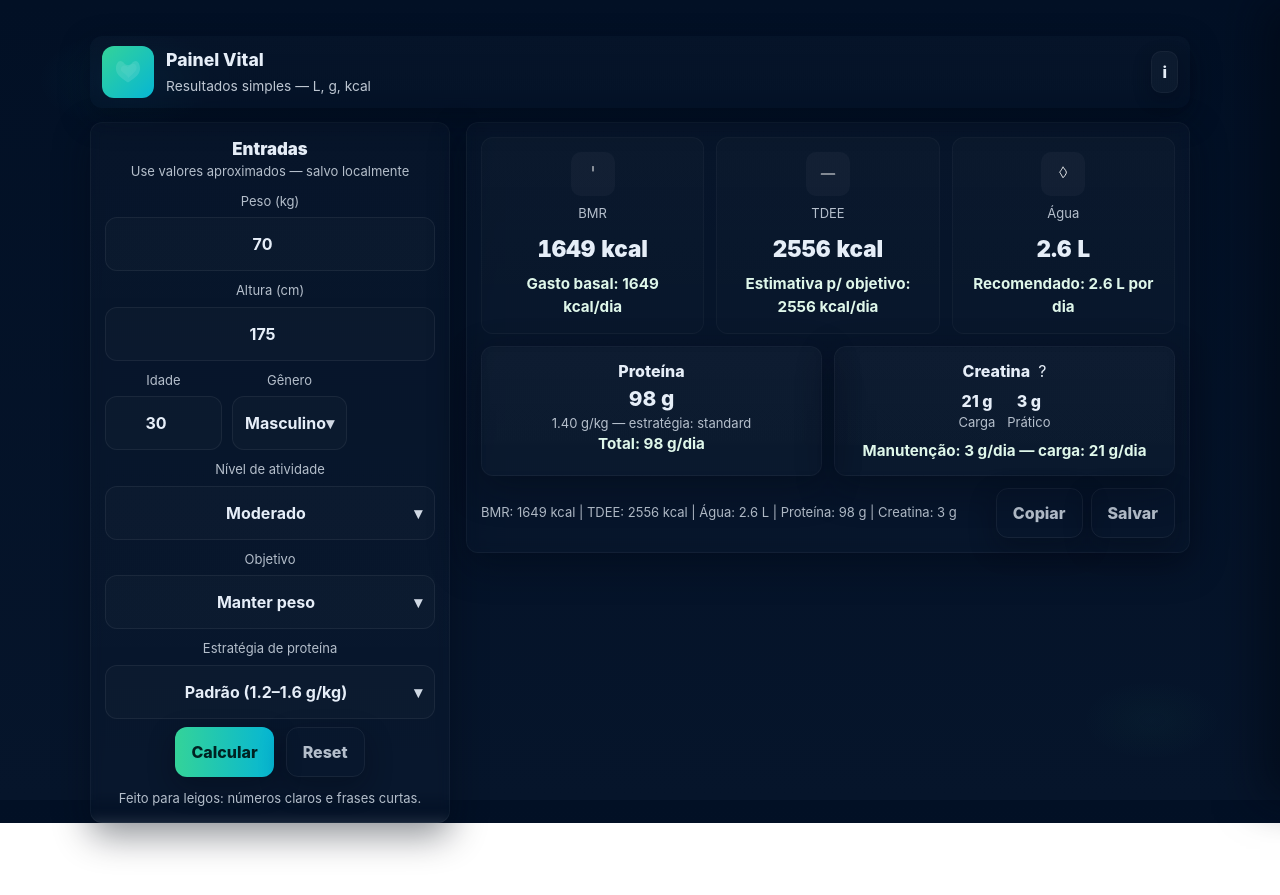
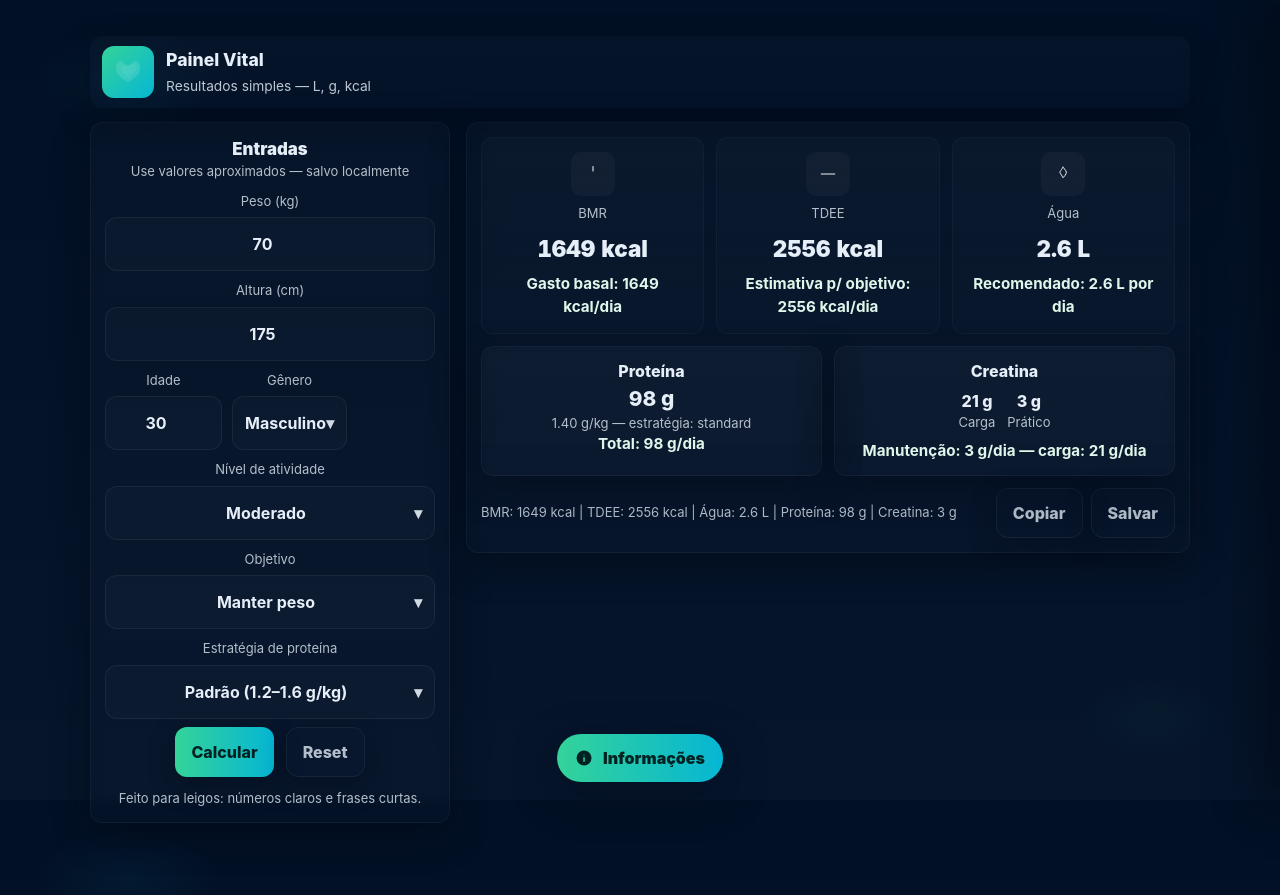
Before and after one commit to devcecel/painel-vital, a plain HTML site: page index.html in a window 1280 px wide. Before the commit the page ends 823 px from the top, so only its background shows below. Drawn offline with nearby package versions, Linux system fonts and the light colour scheme.

```diff
--- a/index.html
+++ b/index.html
@@ -23,7 +23,7 @@
     padding-left: 16px; padding-right: 16px; display:flex; align-items:flex-start; justify-content:center;
   }
 
-  .wrap{width:100%; max-width:1100px; margin:0 auto;}
+  .wrap{width:100%; max-width:1100px; margin:0 auto; padding-bottom:72px;} /* espaço para botão inferior */
 
   /* header */
   .topbar{
@@ -34,7 +34,6 @@
   .logo{width:52px;height:52px;border-radius:12px;display:flex;align-items:center;justify-content:center;background:linear-gradient(135deg,var(--accent),var(--accent-2));}
   .title{font-weight:800;font-size:1.1rem;}
   .subtitle{color:rgba(230,238,248,0.82);font-size:0.86rem;margin-top:2px;}
-  .info-btn{margin-left:auto;background:rgba(255,255,255,0.03);border:1px solid rgba(255,255,255,0.04);color:#e6eef8;padding:8px 10px;border-radius:10px;font-weight:800;cursor:pointer;box-shadow:0 6px 18px rgba(2,8,20,0.3);}
 
   /* layout */
   .grid-main{display:grid;grid-template-columns:1fr;gap:16px;align-items:start;}
@@ -74,7 +73,7 @@
   .custom-select.open .custom-options{display:block;}
   select.native-hidden{display:none !important;}
 
-  /* drawer / info menu (side panel) */
+  /* drawer / info menu */
   .drawer-backdrop{position:fixed;inset:0;background:rgba(2,6,15,0.45);display:none;z-index:130;}
   .drawer-backdrop.open{display:block;}
   .drawer{position:fixed;right:0;top:0;height:100%;width:360px;max-width:92vw;background:linear-gradient(180deg,rgba(255,255,255,0.02),rgba(255,255,255,0.01));box-shadow:-20px 0 40px rgba(2,8,20,0.6);padding:18px;border-left:1px solid rgba(255,255,255,0.04);transform:translateX(100%);transition:transform .28s cubic-bezier(.2,.9,.3,1);overflow:auto;}
@@ -87,7 +86,28 @@
   .drawer .content p{margin:8px 0;color:rgba(230,238,248,0.95);line-height:1.35;font-size:0.95rem;}
   .drawer .bullet{margin-left:14px;margin-bottom:6px;color:rgba(230,238,248,0.95);}
 
-  @media(max-width:640px){ .drawer{width:92vw;} .drawer .tab{flex:1 1 48%; text-align:center;} }
+  /* bottom info button (bonitinho) */
+  .info-bottom {
+    position:fixed;
+    left:50%;
+    transform:translateX(-50%);
+    bottom:18px;
+    z-index:140;
+    background:linear-gradient(90deg,var(--accent),var(--accent-2));
+    color:#022;
+    padding:12px 18px;
+    border-radius:999px;
+    font-weight:900;
+    box-shadow:0 14px 40px rgba(4,12,30,0.5);
+    display:flex;
+    gap:10px;
+    align-items:center;
+    border: none;
+    cursor: pointer;
+  }
+  .info-bottom svg { width:18px; height:18px; }
+
+  @media(max-width:420px){ .info-bottom{bottom:12px;padding:10px 14px;} .wrap{padding-bottom:92px;} }
 </style>
 </head>
 <body>
@@ -99,12 +119,13 @@
           <path d="M12 7.5l.7-.6C13.8 6 15 5 16.5 5 18.9 5 20 7.9 19 10c-.8 1.7-3.5 4.6-7 7.25C12.5 16.4 10 14.1 8.3 12.9 6.8 11.9 5.1 10 6.2 8.1 7.3 6.1 9.6 6 11 7c.6.4 1 .5 1 .5z" fill="white" fill-opacity="0.06"/>
         </svg>
       </div>
+
       <div>
         <div class="title">Painel Vital</div>
         <div class="subtitle">Resultados simples — L, g, kcal</div>
       </div>
 
-      <button id="openDrawer" class="info-btn" title="Informações">i</button>
+      <!-- header intentionally left without info button (as you requested) -->
     </header>
 
     <main class="grid-main" role="region" aria-label="Ferramentas e resultados">
@@ -233,10 +254,7 @@
           </div>
 
           <div class="card" style="padding:12px;">
-            <div style="display:flex;align-items:center;justify-content:center;gap:8px;">
-              <div style="font-weight:800;">Creatina</div>
-              <button id="creaInfoBtn" class="tiny-info" title="Informação rápida">?</button>
-            </div>
+            <div style="font-weight:800;text-align:center;">Creatina</div>
             <div style="display:flex;gap:12px;justify-content:center;margin-top:6px;">
               <div style="text-align:center;">
                 <div id="creaLoad" style="font-weight:800;">— g</div>
@@ -262,7 +280,7 @@
     </main>
   </div>
 
-  <!-- DRAWER: info menu separado em abas curtas -->
+  <!-- DRAWER: info menu -->
   <div id="drawerBackdrop" class="drawer-backdrop" aria-hidden="true"></div>
   <aside id="drawer" class="drawer" aria-hidden="true" role="complementary" aria-label="Menu de informações">
     <button id="closeDrawer" class="close-drawer" aria-label="Fechar">✕</button>
@@ -276,7 +294,7 @@
 
     <div class="content">
       <div id="tab-creatina" class="tab-panel" role="tabpanel">
-        <p class="bullet"><strong>• Carga (opcional):</strong> 0,3 g/kg por 5–7 dias. Ex.: 70 kg → ~21 g/dia (dividido).</p>
+        <p class="bullet"><strong>• Carga (opcional):</strong> 0,3 g/kg por 5–7 dias. Ex.: 70 kg → ~21 g/dia dividido.</p>
         <p class="bullet"><strong>• Manutenção:</strong> ~0,03 g/kg → prático: 3 g/dia.</p>
         <p class="bullet"><strong>• Quando pular carga:</strong> quer simplicidade → comece direto com 3 g/dia.</p>
         <p class="bullet"><strong>• Precauções:</strong> beba água; consulte médico se tiver problema renal.</p>
@@ -286,17 +304,24 @@
         <p class="bullet"><strong>Perder peso:</strong> diminuir ~300 kcal do TDEE (mín. 1100 kcal) → déficit gradual.</p>
         <p class="bullet"><strong>Manter peso:</strong> usar TDEE estimado → estabilidade.</p>
         <p class="bullet"><strong>Ganar massa:</strong> somar ~300 kcal ao TDEE → superávit; combine com proteína maior.</p>
-        <p class="bullet"><strong>O que muda na prática:</strong> objetivo altera calorias; mantenha proteína alta ao perder para preservar músculo.</p>
+        <p class="bullet"><strong>O que muda:</strong> apenas a meta calórica e pequenas recomendações de proteína/água.</p>
       </div>
 
       <div id="tab-dicas" class="tab-panel" style="display:none">
         <p class="bullet"><strong>• Água:</strong> beba ao longo do dia (ex.: 4 L → distribuir).</p>
         <p class="bullet"><strong>• Proteína:</strong> dividir em 3–4 refeições facilita atingir meta.</p>
-        <p class="bullet"><strong>• Creatina:</strong> consistência importa mais que horário; tomar com água/suco funciona.</p>
-        <p class="bullet"><strong>• Segurança:</strong> valores são estimativas — se tiver dúvida, procure um profissional.</p>
+        <p class="bullet"><strong>• Creatina:</strong> consistência > timing; tomar com água/suco.</p>
+        <p class="bullet"><strong>• Segurança:</strong> são estimativas — consulte um profissional se necessário.</p>
       </div>
     </div>
   </aside>
+
+  <!-- BOTÃO BONITINHO NO FINAL -->
+  <button id="infoBottomBtn" class="info-bottom" title="Abrir informações">
+    <!-- ícone info -->
+    <svg viewBox="0 0 24 24" fill="none" aria-hidden><path d="M12 2a10 10 0 1 0 0 20 10 10 0 0 0 0-20zm.75 6a.75.75 0 1 1-1.5 0 .75.75 0 0 1 1.5 0zM11 11h2v6h-2v-6z" fill="#022"/></svg>
+    Informações
+  </button>
 
   <!-- custom select script -->
   <script>
@@ -336,7 +361,7 @@
   })();
   </script>
 
-  <!-- main logic + drawer behavior -->
+  <!-- main logic + drawer -->
   <script>
   document.addEventListener('DOMContentLoaded', () => {
     const $ = id => document.getElementById(id);
@@ -352,11 +377,10 @@
     // buttons
     const calcBtn = $('calcBtn'), resetBtn = $('resetBtn'), copyBtn = $('copyBtn'), saveBtn = $('saveBtn');
     // drawer elements
-    const openDrawer = document.getElementById('openDrawer');
+    const infoBottomBtn = $('infoBottomBtn');
     const drawer = document.getElementById('drawer');
     const drawerBackdrop = document.getElementById('drawerBackdrop');
     const closeDrawer = document.getElementById('closeDrawer');
-    const creaInfoBtn = document.getElementById('creaInfoBtn');
 
     const activityFactor = {sedentary:1.2, light:1.375, moderate:1.55, active:1.725, very:1.9};
 
@@ -411,12 +435,9 @@
     // drawer controls
     function openDrawerFn(){ drawer.classList.add('open'); drawerBackdrop.classList.add('open'); drawer.setAttribute('aria-hidden','false'); drawerBackdrop.setAttribute('aria-hidden','false'); document.body.style.overflow='hidden'; }
     function closeDrawerFn(){ drawer.classList.remove('open'); drawerBackdrop.classList.remove('open'); drawer.setAttribute('aria-hidden','true'); drawerBackdrop.setAttribute('aria-hidden','true'); document.body.style.overflow=''; }
-    document.getElementById('openDrawer').addEventListener('click', openDrawerFn);
+    infoBottomBtn.addEventListener('click', openDrawerFn);
     closeDrawer.addEventListener('click', closeDrawerFn);
     drawerBackdrop.addEventListener('click', closeDrawerFn);
-    creaInfoBtn.addEventListener('click', () => { openDrawerFn(); // open and switch to creatina
-      setTimeout(()=> activateTab('creatina'), 260);
-    });
 
     // tab logic
     const tabs = Array.from(document.querySelectorAll('.drawer .tab'));
```
